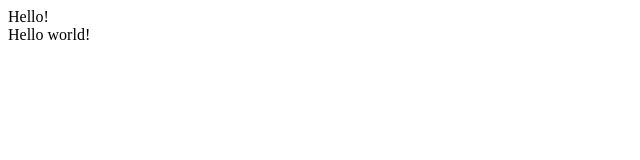
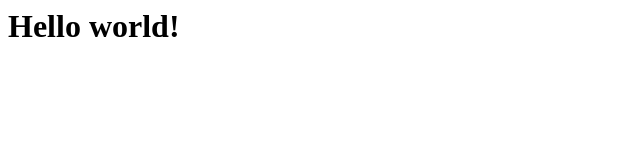
Before and after one commit to yogeshrnaik/yogeshrnaik.github.io, a plain HTML site: page index.html in a window 1280 px wide. Shown: the whole page, without its empty margins (0-640 px from the left). Drawn offline with Linux system fonts and the light colour scheme.

Commit message:
Update index.html

```diff
--- a/index.html
+++ b/index.html
@@ -1,6 +1,12 @@
 <html>
-<header>Hello!</header>
+<head>
+    <title>Hello!</title>
+</head>
+
 <body>
-Hello world!
+<h1>
+    Hello world!
+</h1>
 </body>
+
 </html>
```
